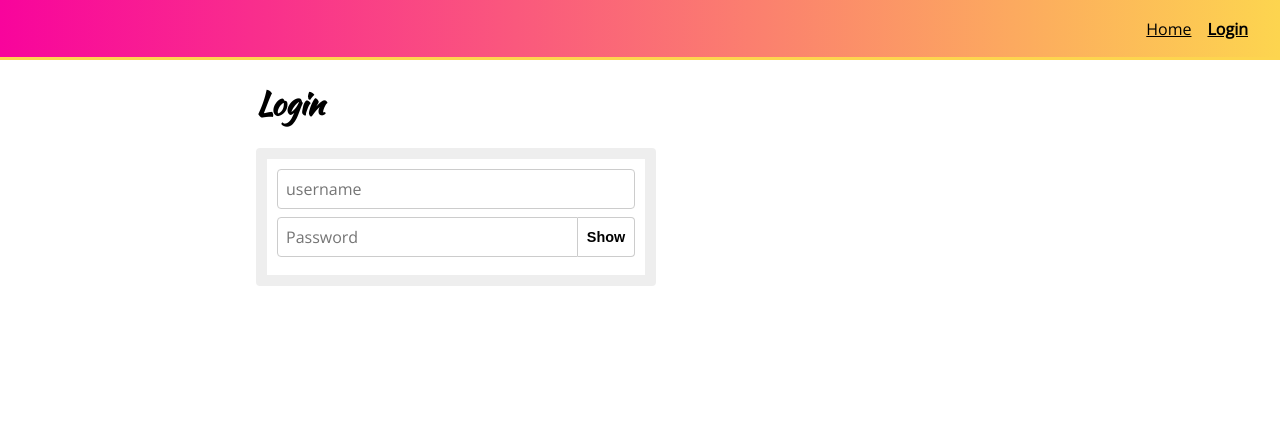
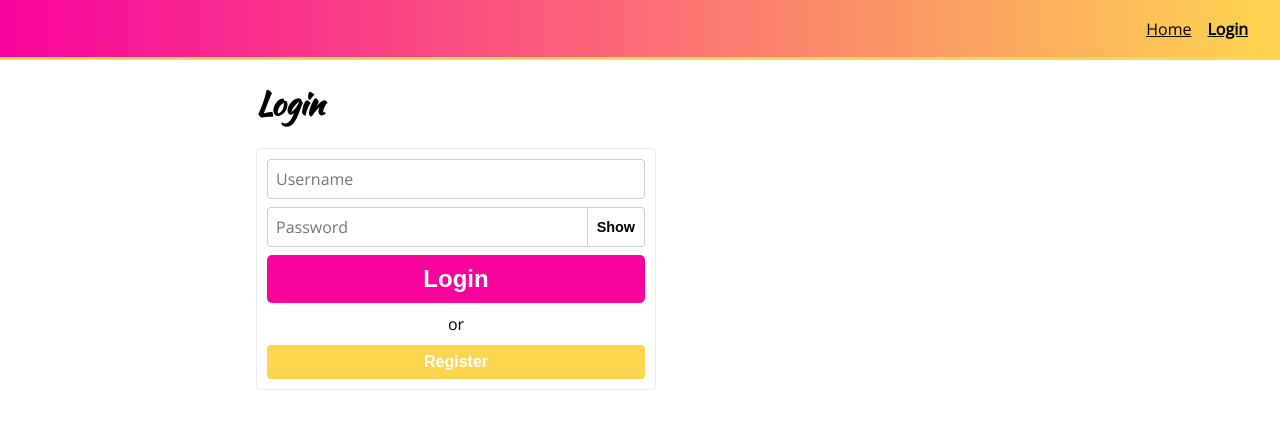
Before and after one commit to arandajm/styled-components, a React (Create React App) app: page /login in a window 1280 px wide. Shown: the top 428 px of the page. Built offline with nearby package versions, Linux system fonts and the light colour scheme.

Commit message:
Adding the buttons and loading / submit state to the form

```diff
--- a/src/components/common/Button.js
+++ b/src/components/common/Button.js
@@ -2,7 +2,7 @@
 
 const Button = styled.button`
   color: white;
-  background-color: ${(props) => (props.secondary ? "#f8049c" : "black")};
+  background-color: ${(props) => (props.secondary ? "#fdd54f" : "#f8049c")};
   font-weight: bold;
   ${(props) =>
     props.large
--- a/src/components/pages/Login.js
+++ b/src/components/pages/Login.js
@@ -1,21 +1,28 @@
 import React, { useState } from "react";
-import { Layout, Input, PasswordInput } from "components/common";
+import { Layout, Input, PasswordInput, Button } from "components/common";
 import styled from "styled-components";
 
 const Form = styled.form`
   width: 100%;
   max-width: 400px;
   background: white;
-  border: 11px solid #eee;
+  border: 1px solid #eee;
   padding: 10px;
   box-sizing: border-box;
   color: black;
   border-radius: 4px;
+
+  .alt-text {
+    text-align: center;
+    margin: 10px 0px;
+  }
 `;
 
 const Login = () => {
   const [formFields, setFormFields] = useState({ username: "", password: "" });
+  const [loading, setLoading] = useState(false);
 
+  let timeout;
   const handleInputChange = (e) => {
     e.persist();
     setFormFields((prevValue) => ({
@@ -23,13 +30,23 @@
       [e.target.name]: e.target.value,
     }));
   };
+
+  const handleFormSubmit = (e) => {
+    e.preventDefault();
+    setLoading(true);
+    // After 2 seconds, loading is hidden
+    timeout = setTimeout(() => {
+      setLoading(false);
+    }, 2000);
+  };
+
   return (
     <Layout>
       <h1>Login</h1>
-      <Form>
+      <Form onSubmit={handleFormSubmit}>
         <Input
           name="username"
-          placeholder="username"
+          placeholder="Username"
           value={formFields.username}
           type="text"
           onChange={handleInputChange}
@@ -40,6 +57,17 @@
           value={formFields.password}
           onChange={handleInputChange}
         />
+        <Button large type="submit" disabled={loading}>
+          {loading ? "Loading..." : "Login"}
+        </Button>
+        {!loading && (
+          <>
+            <div className="alt-text">or</div>
+            <Button secondary type="button">
+              Register
+            </Button>
+          </>
+        )}
       </Form>
     </Layout>
   );
```
